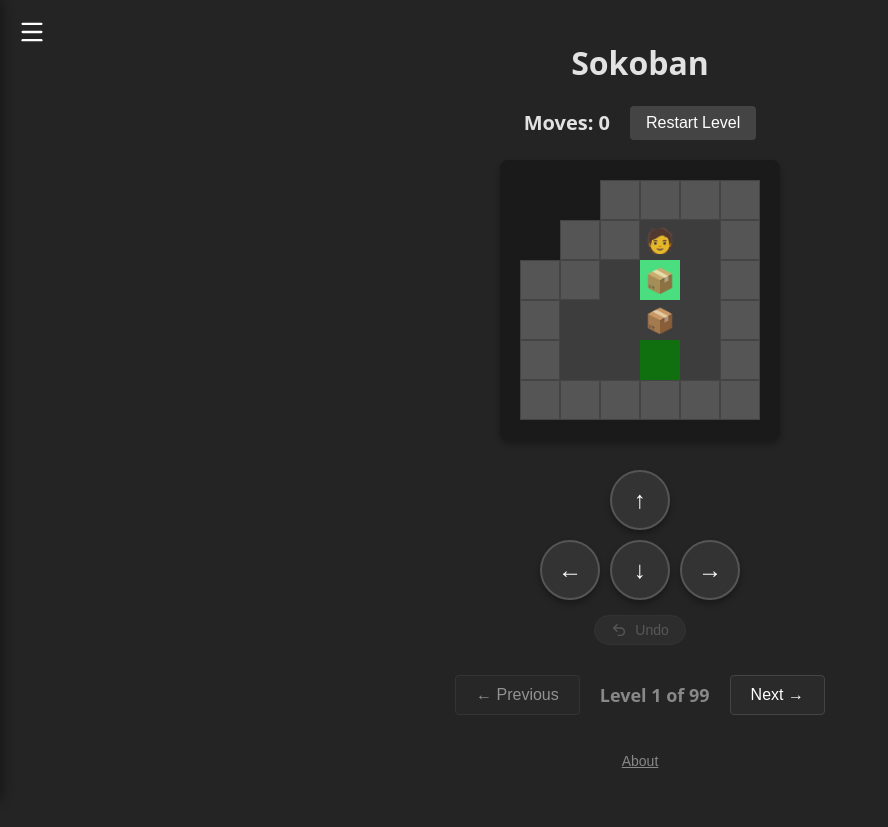
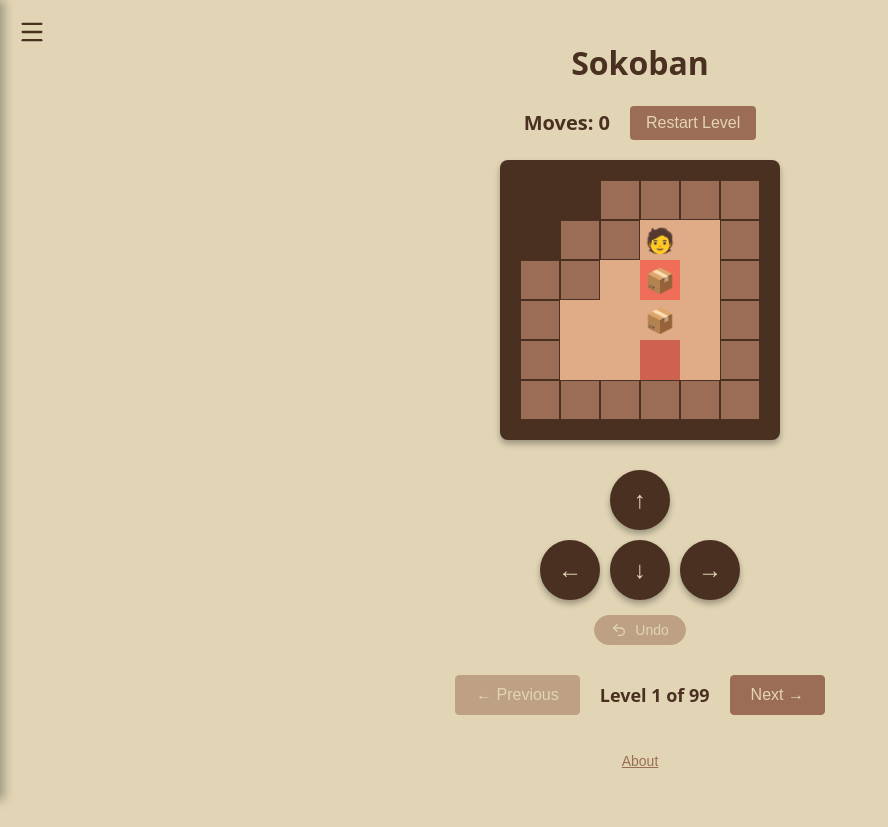
Before and after one commit to rdybarra/sokoban, a React (Vite) app: page / in a window 1280 px wide. Shown: the whole page, without its empty margins (0-888 px from the left). Built offline with nearby package versions, Linux system fonts and the light colour scheme.

Commit message:
fix: color theme

```diff
--- a/src/App.css
+++ b/src/App.css
@@ -32,7 +32,7 @@
 .menu-btn {
   background: transparent;
   border: none;
-  color: #fff;
+  color: #4a3021;
   cursor: pointer;
   padding: 8px;
   display: flex;
@@ -43,7 +43,7 @@
 }
 
 .menu-btn:hover {
-  background-color: #333;
+  background-color: #e0ac87;
 }
 
 .sidebar-overlay {
@@ -70,8 +70,8 @@
   left: 0;
   bottom: 0;
   width: 280px;
-  background-color: #1a1a1a;
-  border-right: 1px solid #333;
+  background-color: #4a3021;
+  border-right: 1px solid #4a3021;
   padding: 20px;
   display: flex;
   flex-direction: column;
@@ -94,13 +94,13 @@
 
 .sidebar h2 {
   margin: 0;
-  color: #fff;
+  color: #e1d5b5;
 }
 
 .close-btn {
   background: transparent;
   border: none;
-  color: #aaa;
+  color: #e0ac87;
   cursor: pointer;
   padding: 4px;
   display: flex;
@@ -111,8 +111,8 @@
 }
 
 .close-btn:hover {
-  color: #fff;
-  background-color: #333;
+  color: #e1d5b5;
+  background-color: #9c6d56;
 }
 
 .map-list {
@@ -123,9 +123,9 @@
 }
 
 .map-btn {
-  background-color: #2a2a2a;
-  color: #ccc;
-  border: 1px solid #444;
+  background-color: #9c6d56;
+  color: #e1d5b5;
+  border: 1px solid #9c6d56;
   padding: 10px 15px;
   border-radius: 4px;
   cursor: pointer;
@@ -135,14 +135,14 @@
 }
 
 .map-btn:hover {
-  background-color: #3a3a3a;
-  color: #fff;
+  background-color: #e0ac87;
+  color: #4a3021;
 }
 
 .map-btn.active {
-  background-color: #4ade80;
-  color: #000;
-  border-color: #4ade80;
+  background-color: #f06d5a;
+  color: #e1d5b5;
+  border-color: #f06d5a;
   font-weight: bold;
 }
 
@@ -163,7 +163,7 @@
 .board {
   display: inline-flex;
   flex-direction: column;
-  background-color: #1a1a1a;
+  background-color: #4a3021;
   padding: var(--board-padding);
   border-radius: 8px;
   box-shadow: 0 4px 6px rgba(0, 0, 0, 0.3);
@@ -196,8 +196,8 @@
 }
 
 .cell.wall {
-  background-color: #555;
-  border: 1px solid #444;
+  background-color: #9c6d56;
+  border: 1px solid #4a3021;
   box-sizing: border-box;
 }
 
@@ -206,11 +206,12 @@
 }
 
 .cell.floor {
-  background-color: #3d3d3d;
+  background-color: #e0ac87;
 }
 
 .cell.goal {
-  background-color: #107010;
+  background-color: #f06d5a;
+  opacity: 0.8;
 }
 
 .cell.box {
@@ -218,7 +219,7 @@
 }
 
 .cell.box-on-goal {
-  background-color: #4ade80;
+  background-color: #f06d5a;
 }
 
 .cell.player {
@@ -236,34 +237,38 @@
 .moves {
   font-size: 20px;
   font-weight: bold;
-  color: rgba(255, 255, 255, 0.87);
+  color: #4a3021;
 }
 
 .reset-btn {
-  background-color: #444;
-  color: white;
+  background-color: #9c6d56;
+  color: #e1d5b5;
   border: none;
   padding: 8px 16px;
   border-radius: 4px;
   font-size: 16px;
   cursor: pointer;
-  transition: background-color 0.2s;
+  transition:
+    background-color 0.2s,
+    color 0.2s;
 }
 
 .reset-btn:hover {
-  background-color: #555;
+  background-color: #e0ac87;
+  color: #4a3021;
 }
 
 .reset-btn:active {
-  background-color: #666;
+  background-color: #4a3021;
+  color: #e1d5b5;
 }
 
 .win-message {
   font-size: 32px;
   font-weight: bold;
-  color: #4ade80;
+  color: #f06d5a;
   margin-bottom: 20px;
-  text-shadow: 0 2px 4px rgba(0, 0, 0, 0.5);
+  text-shadow: 0 2px 4px rgba(0, 0, 0, 0.2);
   animation: popIn 0.5s cubic-bezier(0.175, 0.885, 0.32, 1.275);
 }
 
@@ -302,9 +307,9 @@
   width: 60px;
   height: 60px;
   border-radius: 50%;
-  background-color: #333;
-  color: white;
-  border: 2px solid #555;
+  background-color: #4a3021;
+  color: #e1d5b5;
+  border: 2px solid #4a3021;
   font-size: 24px;
   display: flex;
   align-items: center;
@@ -317,7 +322,7 @@
 }
 
 .control-btn:active {
-  background-color: #555;
+  background-color: #9c6d56;
   transform: translateY(2px);
   box-shadow: 0 1px 3px rgba(0, 0, 0, 0.3);
 }
@@ -327,9 +332,9 @@
   align-items: center;
   gap: 8px;
   margin-top: 5px;
-  background-color: #444;
-  color: #ccc;
-  border: 1px solid #555;
+  background-color: #9c6d56;
+  color: #e1d5b5;
+  border: 1px solid #9c6d56;
   padding: 6px 16px;
   border-radius: 20px; /* Pill shape */
   font-size: 14px;
@@ -339,24 +344,25 @@
 }
 
 .undo-btn:hover:not(:disabled) {
-  background-color: #555;
-  color: #fff;
+  background-color: #e0ac87;
+  color: #4a3021;
 }
 
 .undo-btn:active:not(:disabled) {
-  background-color: #666;
+  background-color: #4a3021;
+  color: #e1d5b5;
   transform: translateY(1px);
 }
 
 .undo-btn:disabled {
-  opacity: 0.3;
+  opacity: 0.5;
   cursor: not-allowed;
 }
 
 .nav-btn {
-  background-color: #2a2a2a;
-  color: #fff;
-  border: 1px solid #444;
+  background-color: #9c6d56;
+  color: #e1d5b5;
+  border: 1px solid #9c6d56;
   padding: 10px 20px;
   border-radius: 4px;
   font-size: 16px;
@@ -365,8 +371,9 @@
 }
 
 .nav-btn:hover:not(:disabled) {
-  background-color: #3a3a3a;
-  border-color: #555;
+  background-color: #e0ac87;
+  color: #4a3021;
+  border-color: #e0ac87;
 }
 
 .nav-btn:disabled {
@@ -377,7 +384,7 @@
 .level-indicator {
   font-size: 18px;
   font-weight: bold;
-  color: #888;
+  color: #4a3021;
 }
 
 /* Footer and About Sheet */
@@ -391,7 +398,7 @@
 .about-link {
   background: transparent;
   border: none;
-  color: #888;
+  color: #9c6d56;
   text-decoration: underline;
   cursor: pointer;
   font-size: 14px;
@@ -400,7 +407,7 @@
 }
 
 .about-link:hover {
-  color: #ccc;
+  color: #4a3021;
 }
 
 .about-sheet-overlay {
@@ -428,7 +435,7 @@
   right: 0;
   bottom: 0;
   height: 100vh; /* Full page sheet */
-  background-color: #1a1a1a;
+  background-color: #4a3021;
   padding: 24px;
   display: flex;
   flex-direction: column;
@@ -447,29 +454,29 @@
   align-items: center;
   margin-bottom: 24px;
   padding-bottom: 16px;
-  border-bottom: 1px solid #333;
+  border-bottom: 1px solid #9c6d56;
 }
 
 .about-sheet-header h2 {
   margin: 0;
-  color: #fff;
+  color: #e1d5b5;
   font-size: 24px;
 }
 
 .about-sheet-content {
-  color: #ccc;
+  color: #e1d5b5;
   font-size: 16px;
   line-height: 1.8;
   overflow-y: auto;
 }
 
 .about-sheet-content a {
-  color: #4ade80;
+  color: #f06d5a;
   text-decoration: none;
   transition: color 0.2s;
 }
 
 .about-sheet-content a:hover {
-  color: #38bdf8;
+  color: #e0ac87;
   text-decoration: underline;
 }
--- a/src/App.jsx
+++ b/src/App.jsx
@@ -350,15 +350,21 @@ function App() {
 
   useEffect(() => {
     if (isWon) {
+      // Small timeout to prevent cascading renders
+      setTimeout(() => {
         setBestScores((prev) => {
           const currentBest = prev[gameState.mapIndex];
           if (currentBest === undefined || gameState.moves < currentBest) {
-          const newScores = { ...prev, [gameState.mapIndex]: gameState.moves };
+            const newScores = {
+              ...prev,
+              [gameState.mapIndex]: gameState.moves,
+            };
             localStorage.setItem("sokoban_progress", JSON.stringify(newScores));
             return newScores;
           }
           return prev;
         });
+      }, 0);
     }
   }, [isWon, gameState.mapIndex, gameState.moves]);
 
@@ -542,6 +548,41 @@ function App() {
             For any comments or concerns email the website maintainer:
             ricky.ybarra@yahoo.com
           </p>
+
+          <div style={{ marginTop: "30px" }}>
+            <p style={{ marginBottom: "10px" }}>Color Theme:</p>
+            <a
+              href="https://www.colourlovers.com/palette/1363647/S_entimental?widths=1"
+              target="_blank"
+              rel="noopener noreferrer"
+            >
+              <img
+                src="https://www.colourlovers.com/images/badges/pw/1363/1363647_S_entimental.png"
+                style={{ width: "240px", height: "120px", border: "0 none" }}
+                alt="S_entimental"
+              />
+            </a>
+            <br />
+            <span style={{ fontSize: "10px", color: "#E0AC87" }}>
+              <a
+                href="//www.colourlovers.com/color"
+                target="_blank"
+                rel="noopener noreferrer"
+                style={{ fontSize: "10px", color: "#E0AC87" }}
+              >
+                Color
+              </a>{" "}
+              by{" "}
+              <a
+                href="//www.colourlovers.com/"
+                target="_blank"
+                rel="noopener noreferrer"
+                style={{ fontSize: "10px", color: "#E0AC87" }}
+              >
+                COLOURlovers
+              </a>
+            </span>
+          </div>
         </div>
       </div>
     </div>
--- a/src/index.css
+++ b/src/index.css
@@ -3,9 +3,8 @@
     system-ui,
     -apple-system,
     sans-serif;
-  color-scheme: light dark;
-  background-color: #242424;
-  color: rgba(255, 255, 255, 0.87);
+  background-color: #e1d5b5;
+  color: #4a3021;
 }
 
 body {
```
Lines whose indentation alone changed are shown as unchanged.
